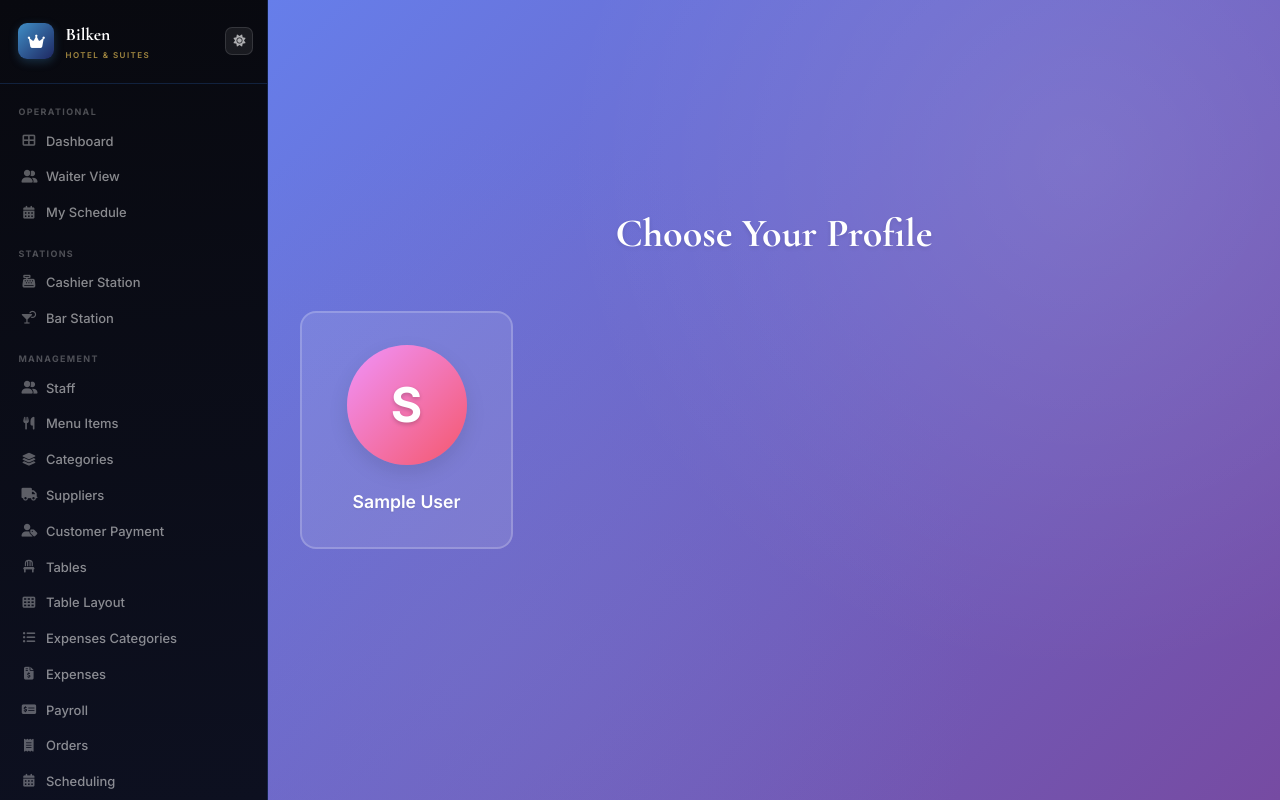
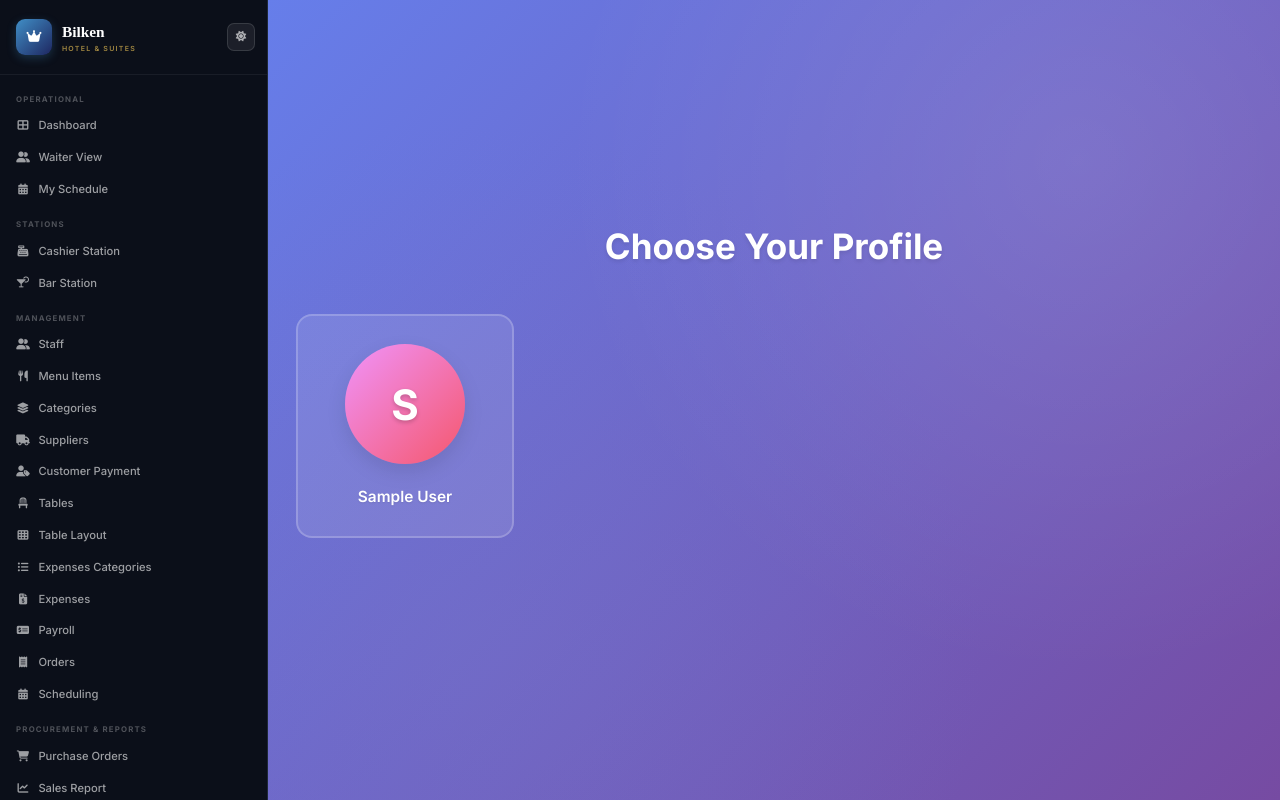
Before and after one commit to nyoroku/bilkanhotel, a Django app: page /login/ in a window 1280 px wide. Run offline with Django 5.2, Linux system fonts and the light colour scheme; the visitor is signed in with stand-in values (Sample User, id 1); data comes from the database, SQL or seed files in the repository; some libraries are stand-ins or nearby versions.

Commit message:
Implement POS Design System v5: Inter-only, token-based colors, mandatory Tailwind config

```diff
--- a/pos/templates/pos/base.html
+++ b/pos/templates/pos/base.html
@@ -9,48 +9,52 @@
     <link rel="stylesheet" href="https://cdnjs.cloudflare.com/ajax/libs/font-awesome/6.5.0/css/all.min.css">
     <link rel="preconnect" href="https://fonts.googleapis.com">
     <link rel="preconnect" href="https://fonts.gstatic.com" crossorigin>
-    <link href="https://fonts.googleapis.com/css2?family=Cormorant+Garamond:wght@400;500;600;700&family=Inter:wght@300;400;500;600;700;800&display=swap" rel="stylesheet">
+    <link href="https://fonts.googleapis.com/css2?family=Inter:wght@400;500;600;700&display=swap" rel="stylesheet">
     <style>
-        /* BILKEN HOTEL — Design System v4 (single source of truth) */
+        /* ── POS DESIGN SYSTEM v5 — Inter only, token-based ── */
 
-        /* ── DARK MODE ── */
-        :root, [data-theme="dark"] {
-            --bg: #0b0d17;
-            --surface: #141728;
-            --raised: #1c203b;
-            --border: #2d3359;
-            --txt1: #f1f3f9;
-            --txt2: #94a3b8;
-            --txt3: #475569;
-            --blue: #3b82f6;
-            --blue-lt: #60a5fa;
-            --navy: #1e293b;
-            --burg: #881337;
-            --burg-lt: #be123c;
-            --gold: #f59e0b;
-            --s1: 0 4px 6px -1px rgba(0, 0, 0, 0.3), 0 2px 4px -1px rgba(0, 0, 0, 0.1);
-            --s2: 0 10px 15px -3px rgba(0, 0, 0, 0.4), 0 4px 6px -2px rgba(0, 0, 0, 0.1);
-            --s3: 0 20px 25px -5px rgba(0, 0, 0, 0.5), 0 10px 10px -5px rgba(0, 0, 0, 0.1);
-            --sb: #0f172a;
-            --sb-bdr: rgba(59, 130, 246, 0.2);
+        /* LIGHT (default) */
+        :root {
+            --bg:      #F9FAFB;
+            --surface: #FFFFFF;
+            --border:  #E5E7EB;
+            --txt1:    #111827;
+            --txt2:    #6B7280;
+            --primary: #4F46E5;
+            --primary-hover: #4338CA;
+            --primary-lt:    #EEF2FF;
+            --success: #22C55E;
+            --warning: #F59E0B;
+            --error:   #EF4444;
+            --info:    #3B82F6;
+            --s1: 0 1px 3px rgba(0,0,0,.08);
+            --s2: 0 4px 6px rgba(0,0,0,.07);
+            --sb: #111827;
+            --sb-bdr: rgba(0,0,0,.08);
+            /* legacy aliases kept for existing templates */
+            --blue: #4F46E5;
+            --blue-lt: #6366f1;
+            --gold: #F59E0B;
+            --raised: #F3F4F6;
         }
 
-        /* ── LIGHT MODE ── */
-        [data-theme="light"] {
-            --bg: #f8fafc;
-            --surface: #ffffff;
-            --raised: #f1f5f9;
-            --border: #e2e8f0;
-            --txt1: #0f172a;
-            --txt2: #64748b;
-            --txt3: #94a3b8;
-            --blue: #2563eb;
-            --blue-lt: #3b82f6;
-            --s1: 0 1px 3px 0 rgba(0, 0, 0, 0.1), 0 1px 2px 0 rgba(0, 0, 0, 0.06);
-            --s2: 0 4px 6px -1px rgba(0, 0, 0, 0.1), 0 2px 4px -1px rgba(0, 0, 0, 0.06);
-            --s3: 0 10px 15px -3px rgba(0, 0, 0, 0.1), 0 4px 6px -2px rgba(0, 0, 0, 0.05);
-            --sb: #1e293b;
-            --sb-bdr: rgba(255, 255, 255, 0.1);
+        /* DARK */
+        [data-theme="dark"] {
+            --bg:      #0B0F19;
+            --surface: #111827;
+            --border:  #1F2937;
+            --txt1:    #E5E7EB;
+            --txt2:    #9CA3AF;
+            --primary: #6366F1;
+            --primary-hover: #4F46E5;
+            --primary-lt:    #1e1b4b;
+            --s1: 0 1px 3px rgba(0,0,0,.4);
+            --s2: 0 4px 6px rgba(0,0,0,.3);
+            --sb: #0B0F19;
+            --sb-bdr: rgba(255,255,255,.06);
+            --blue: #6366F1;
+            --blue-lt: #818cf8;
+            --raised: #1F2937;
         }
 
         /* BASE */
@@ -60,10 +64,9 @@
             font-family:'Inter',system-ui,sans-serif;
             background:var(--bg);color:var(--txt1);
             -webkit-font-smoothing:antialiased;
-            transition:background .3s,color .3s;
+            font-size:14px;
         }
-        h1,h2,h3,h4,h5{font-family:'Cormorant Garamond',Georgia,serif;color:var(--txt1)}
-        [data-theme="light"] h1,[data-theme="light"] h2,[data-theme="light"] h3{color:var(--navy)}
+        h1,h2,h3,h4,h5{font-family:'Inter',system-ui,sans-serif;color:var(--txt1);font-weight:600;}
 
         /* LAYOUT */
         .pos-shell{display:flex;min-height:100vh}
@@ -76,8 +79,8 @@
             height:100vh;overflow-y:auto;position:sticky;top:0;
             border-right:1px solid var(--sb-bdr);
         }
-        [data-theme="dark"] .sidebar{background:linear-gradient(175deg,#08090f,#0d1020)}
-        [data-theme="light"] .sidebar{background:linear-gradient(175deg,#1E2761,#171f55)}
+        [data-theme="dark"] .sidebar{background:#0B0F19;border-right:1px solid var(--border)}
+        [data-theme="light"] .sidebar{background:#111827;}
 
         /* SIDEBAR HEADER */
         .sidebar-header{padding:1.35rem 1.15rem;border-bottom:1px solid var(--sb-bdr);position:relative}
@@ -106,16 +109,14 @@
         .menu-label{padding:.95rem 1.15rem .28rem;font-size:.56rem;font-weight:700;text-transform:uppercase;letter-spacing:.15em;color:rgba(255,255,255,.28)}
         .menu-list{list-style:none}
         .menu-list a{
-            display:flex;align-items:center;gap:.6rem;padding:.48rem 1.15rem;
-            font-size:.81rem;font-weight:500;color:rgba(255,255,255,.52);
-            text-decoration:none;border-left:3px solid transparent;
-            transition:all .17s;margin:1px 0;
+            display:flex;align-items:center;gap:.6rem;padding:.5rem 1rem;
+            font-size:.8rem;font-weight:500;color:rgba(255,255,255,.6);
+            text-decoration:none;border-left:2px solid transparent;
+            transition:background .15s,color .15s;border-radius:0 6px 6px 0;margin:1px 8px 1px 0;
         }
-        .menu-list a i{width:15px;text-align:center;flex-shrink:0;font-size:.8rem;opacity:.65}
-        .menu-list a:hover{background:rgba(255,255,255,.055);color:#fff;border-left-color:#408EC6}
-        .menu-list a:hover i{opacity:1}
-        .menu-list li.is-active>a{background:rgba(64,142,198,.13);color:#82c4ec;font-weight:600;border-left-color:#408EC6}
-        .menu-list li.is-active>a i{opacity:1}
+        .menu-list a i{width:14px;text-align:center;flex-shrink:0;font-size:.78rem}
+        .menu-list a:hover{background:rgba(255,255,255,.07);color:#fff;border-left-color:var(--primary)}
+        .menu-list li.is-active>a{background:rgba(99,102,241,.15);color:#a5b4fc;font-weight:600;border-left-color:var(--primary)}
 
         /* USER BOX */
         .user-info-box{padding:.9rem 1.15rem;border-top:1px solid var(--sb-bdr)}
@@ -178,11 +179,25 @@
     theme: {
       extend: {
         colors: {
-          'bh-navy': '#1E2761',
-          'bh-blue': '#408EC6',
-          'bh-burgundy': '#7A2048',
-          'bh-gold': '#C9A84C',
-        }
+          primary: {
+            DEFAULT: '#4F46E5',
+            hover: '#4338CA',
+            light: '#EEF2FF',
+          },
+          success: '#22C55E',
+          warning: '#F59E0B',
+          error:   '#EF4444',
+          info:    '#3B82F6',
+          gray: {
+            bg:     '#F9FAFB',
+            border: '#E5E7EB',
+            text:   '#111827',
+            muted:  '#6B7280',
+          },
+        },
+        fontFamily: {
+          sans: ['Inter', 'system-ui', 'sans-serif'],
+        },
       }
     }
   }
```
